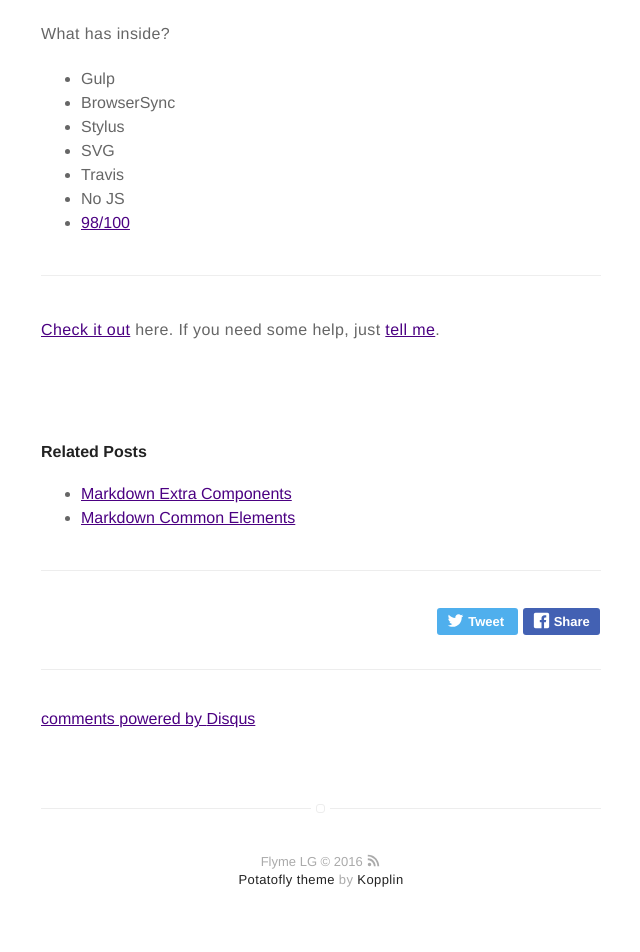
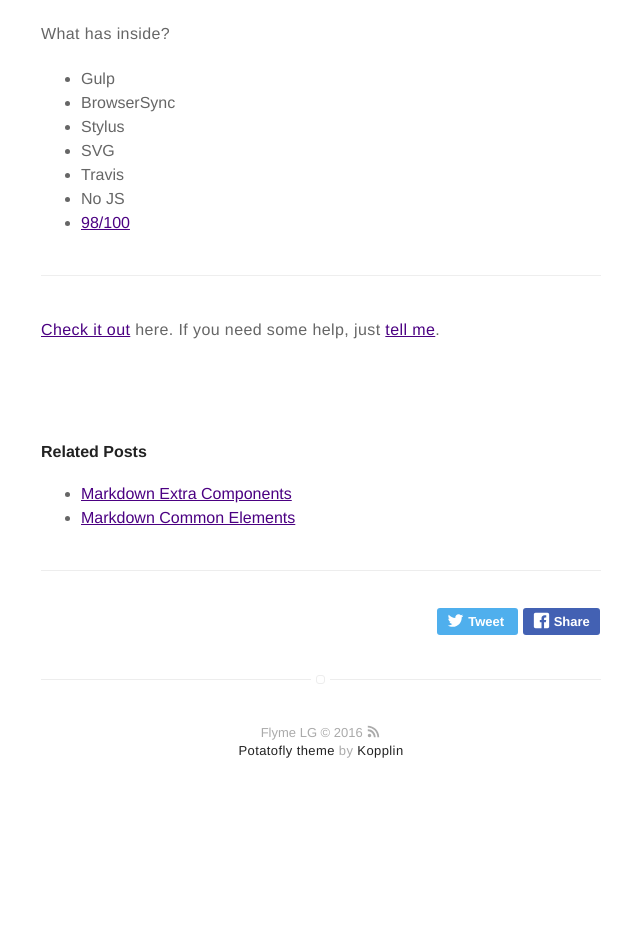
Before and after one commit to potatofly/potatofly.github.io, a Jekyll site: the page built from _posts/2016-01-23-indigo-jekyll-theme.markdown, in a window 1280 px wide. Shown: the part 922-1874 px from the top of the page, without its empty margins (319-959 px from the left). Built offline with Jekyll 4.4.1, drawn with Linux system fonts in a browser that asks for light colours; comment, search, counter and statistics services are not loaded; after the commit the page ends 1745 px from its top, so only the background shows below that; some of the changed lines change nothing that is shown.

Commit message:
disqus delete

```diff
--- a/_config.yml
+++ b/_config.yml
@@ -26,7 +26,8 @@
 # analytics-piwik-id: 1
 
 # if you don't want comments in your posts, set to false
-disqus: mydisqus
+#disqus: mydisqus
+disqus: false
 
 # if you don't have any of social below, comment the line
 facebook: profile.php?id=100011366062918
```
